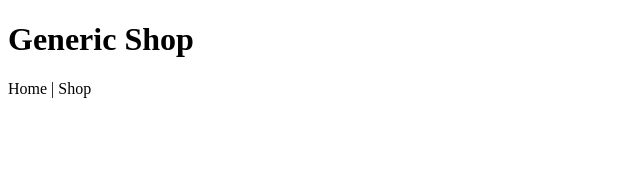
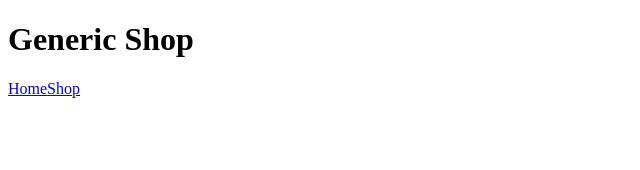
Before and after one commit to almeida-91/shopping-cart, a React (Create React App) app: page /shop in a window 1280 px wide. Shown: the top 170 px of the page, without its empty margins (0-640 px from the left). Built offline with nearby package versions, Linux system fonts and the light colour scheme.

Commit message:
Add shop page and links to both components

```diff
--- a/src/App.js
+++ b/src/App.js
@@ -3,14 +3,8 @@
 
 function App() {
   return (
-
     <div>
     <h1> Generic Shop</h1>
-
-    <nav>
-        <a>Home</a> |
-        <a> Shop</a>
-    </nav>
     <RouteSwitch />
 </div>
   );
--- a/src/components/RouteSwitch.js
+++ b/src/components/RouteSwitch.js
@@ -1,11 +1,15 @@
-import { BrowserRouter, Routes, Route } from "react-router-dom";
+import { BrowserRouter, Routes, Route, Link } from "react-router-dom";
 import HomePage from "./Home";
+import Shop from "./Shop";
 
 const RouteSwitch = () => {
     return (
         <BrowserRouter>
+        <Link to={"/"}>Home</Link>
+        <Link to={"/shop"}>Shop </Link>
             <Routes>
                 <Route path="/" element={<HomePage />} />
+                <Route path="/shop" element={<Shop />} />
             </Routes>
         </BrowserRouter>
     )
--- a/src/components/Shop.js
+++ b/src/components/Shop.js
@@ -1 +1,9 @@
 import React from "react";
+
+const Shop = () => {
+    return (
+        <div></div>
+    )
+}
+
+export default Shop;
```
